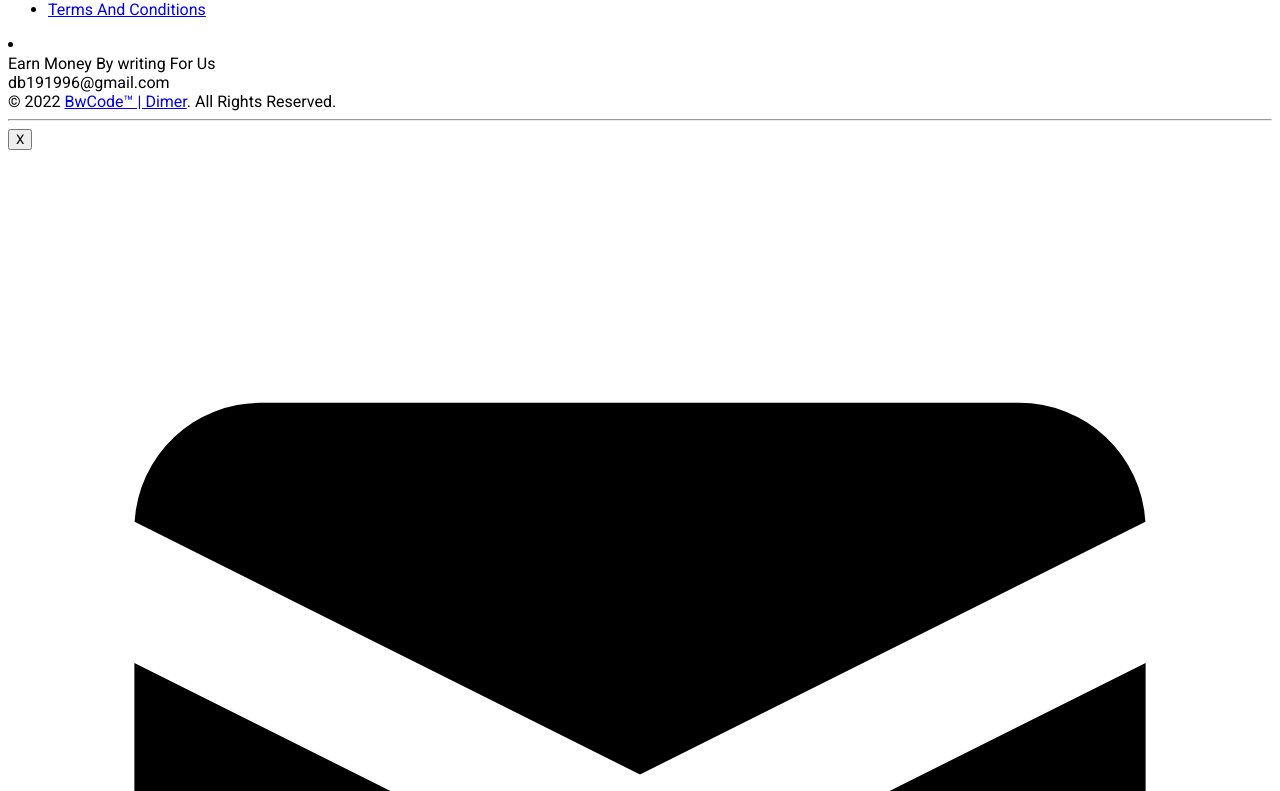
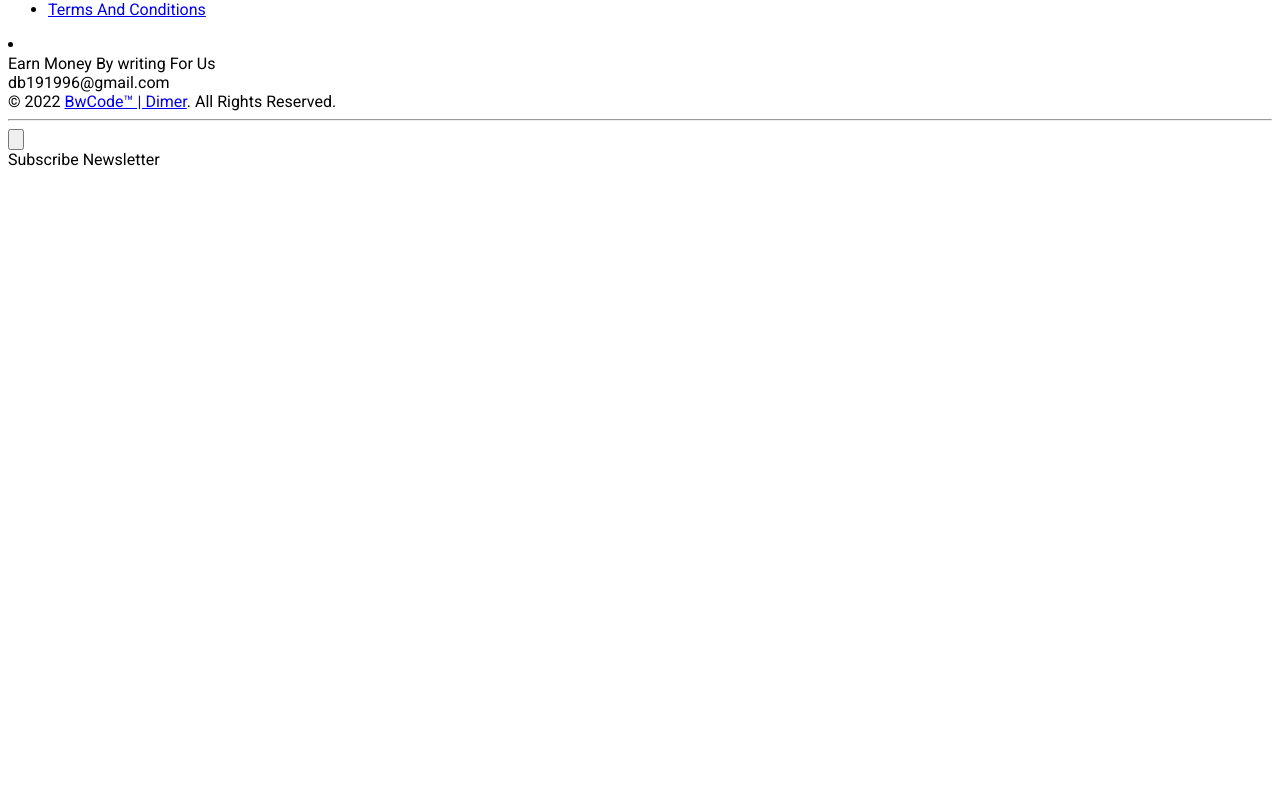
Before and after one commit to dimer191996/hotseat-blog-01, a Next.js app: page / in a window 1280 px wide. Shown: the part 3969-4760 px from the top of the page. After the commit the page ends 4146 px from the top, so only its background shows below. Built offline with nearby package versions, Linux system fonts and the light colour scheme; no server answers.

Commit message:
update subscription

```diff
--- a/Layouts/Default.js
+++ b/Layouts/Default.js
@@ -5,7 +5,7 @@ import Footer from "../components/Footer";
 import NavBar from "../components/NavBar";
 
 export default function Default({ children }) {
-  const [visible, setVisible] = useState(true);
+  const [visible, setVisible] = useState(false);
   useEffect(() => {
     if (window.location.search.includes("success=true")) {
       setVisible(false);
```
